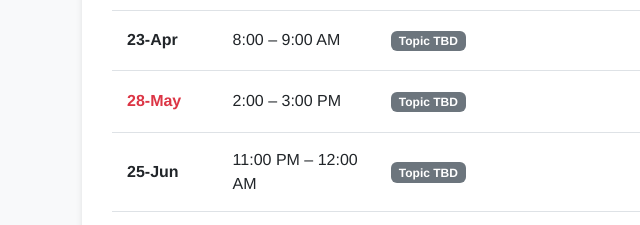
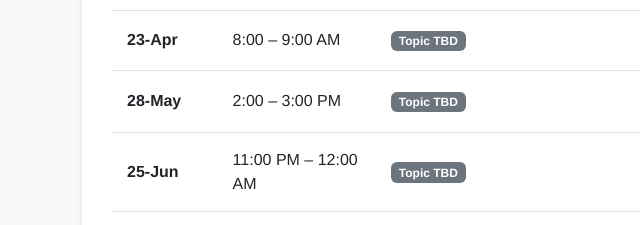
Before and after one commit to OpenChain-Project/Automotive-Open-Source-Governance-Monthly, a plain HTML site: page index.html in a window 1280 px wide. Shown: the part 1159-1384 px from the top of the page, 0-640 px from the left. Drawn offline with nearby package versions, Linux system fonts and the light colour scheme.

Commit message:
Update index.html

```diff
--- a/index.html
+++ b/index.html
@@ -130,7 +130,7 @@
                                     <td><a href="https://zoom-lfx.platform.linuxfoundation.org/meeting/99014003689?password=8f413eeb-3b0e-431a-b5a2-0e99c2bb559f" class="btn btn-sm btn-zoom w-100" target="_blank">Join Meeting</a></td>
                                 </tr>
                                 <tr>
-                                    <td class="fw-bold text-danger">28-May</td>
+                                    <td class="fw-bold">28-May</td>
                                     <td>2:00 – 3:00 PM</td>
                                     <td>
                                         <span class="badge badge-tbd">Topic TBD</span>
```
